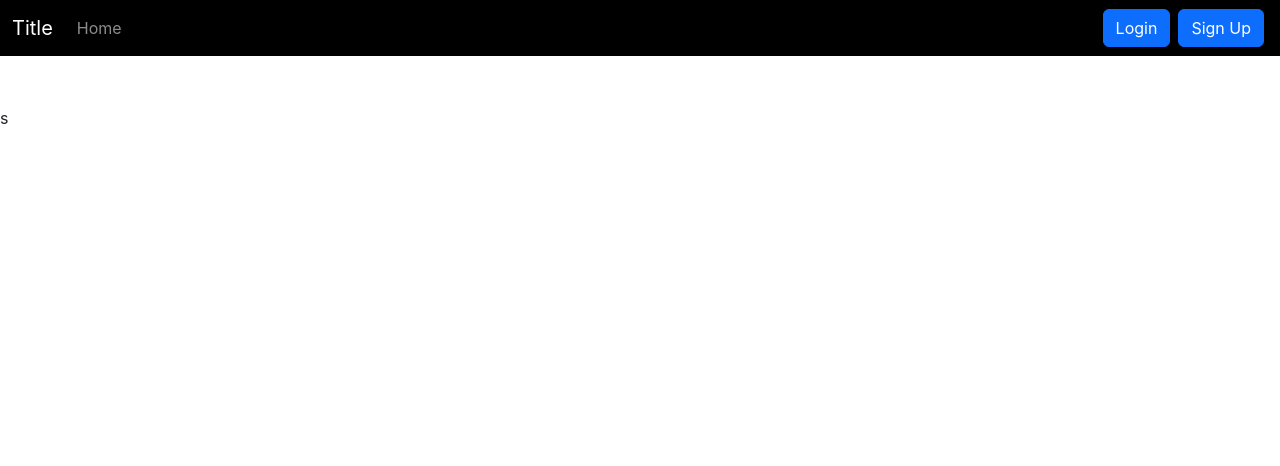
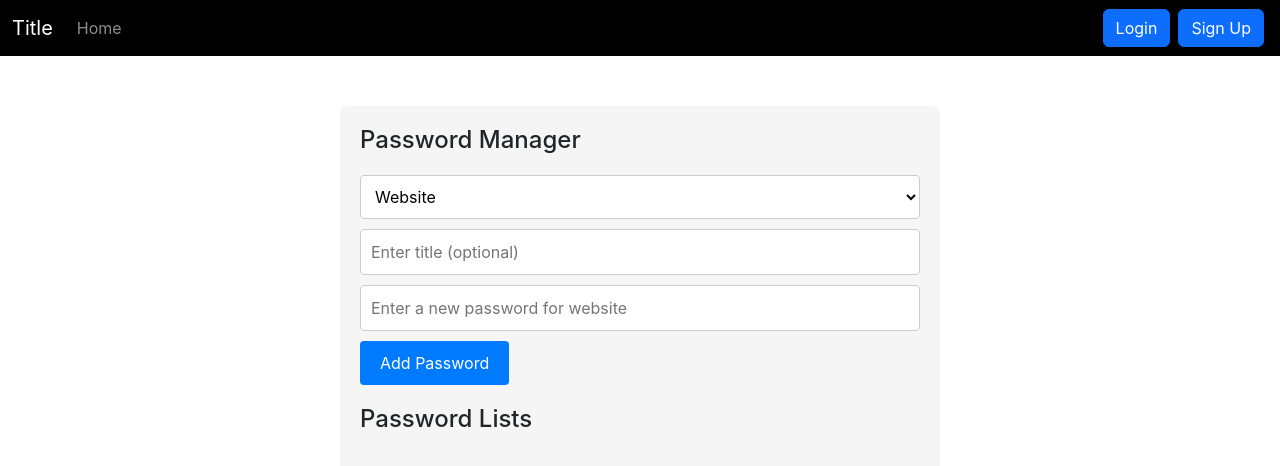
Before and after one commit to Samson2210/Notes-and-Password-Manager, a React (Create React App) app: page /passwordmanger in a window 1280 px wide. Shown: the top 466 px of the page. Built offline with nearby package versions, Linux system fonts and the light colour scheme.

Commit message:
added password manager and made changes

```diff
--- a/public/index.html
+++ b/public/index.html
@@ -40,7 +40,7 @@
       To begin the development, run `npm start` or `yarn start`.
       To create a production bundle, use `npm run build` or `yarn build`.
     -->
-    <script src="https://kit.fontawesome.com/7343cd5ae8.js" crossorigin="anonymous"></script>s
+    <script src="https://kit.fontawesome.com/7343cd5ae8.js" crossorigin="anonymous"></script>
     <script src="https://cdn.jsdelivr.net/npm/@popperjs/core@2.11.8/dist/umd/popper.min.js" integrity="sha384-I7E8VVD/ismYTF4hNIPjVp/Zjvgyol6VFvRkX/vR+Vc4jQkC+hVqc2pM8ODewa9r" crossorigin="anonymous"></script>
 <script src="https://cdn.jsdelivr.net/npm/bootstrap@5.3.0/dist/js/bootstrap.min.js" integrity="sha384-fbbOQedDUMZZ5KreZpsbe1LCZPVmfTnH7ois6mU1QK+m14rQ1l2bGBq41eYeM/fS" crossorigin="anonymous"></script>
   </body>
--- a/src/App.js
+++ b/src/App.js
@@ -7,6 +7,8 @@ import Signup from './components/Signup';
 import { BrowserRouter, Routes, Route } from 'react-router-dom'
 import NoteState from './context/notes/NotesState';
 import { useState } from 'react';
+import Notes from './components/Notes';
+import PasswordManager from './context/passwordmanager/passwordmange';
 
 function App() {
 
@@ -32,6 +34,8 @@ function App() {
               <Route exact path="/" element={<Home showAlert={showAlert} />} />
               <Route exact path="/signup" element={<Signup showAlert={showAlert}/>} />
               <Route exact path="/login" element={<Login showAlert={showAlert}/>} />
+              <Route exact path="/notes" element={<Notes showAlert={showAlert}/>} />
+              <Route exact path="/passwordmanger" element={<PasswordManager showAlert={showAlert}/>} />
             </Routes>
           </div>
         </BrowserRouter>
--- a/src/components/Notes.js
+++ b/src/components/Notes.js
@@ -13,9 +13,9 @@ const Notes = (props) => {
             getNotes();
         }
         else{
-            navigator("/login")
+            navigator("/notes")
         }
-    }, [])
+    }, [getNotes, navigator])
 
     const ref = useRef(null);
     const refClose = useRef(null);
@@ -73,7 +73,7 @@ const Notes = (props) => {
 
             <div className='row my-3'><h1>Your a Note</h1>
             <div className ="container mx-2">
-                {notes.length==0 && 'No notes to display'}
+                {notes.length===0 && 'No notes to display'}
                 </div>
                 {notes.map((note) => {
                     return <NoteItem key={note.id} updateNote={updateNote} note={note} showAlert={props.showAlert} />
--- /dev/null
+++ b/src/context/passwordmanager/PasswordManager.css
@@ -0,0 +1,103 @@
+/* PasswordManager.css */
+
+/* Container styles */
+.password-manager {
+  max-width: 600px;
+  margin: 0 auto;
+  padding: 20px;
+  background-color: #f5f5f5;
+  border-radius: 8px;
+}
+
+/* Heading styles */
+.password-manager h2 {
+  font-size: 24px;
+  margin-bottom: 20px;
+}
+
+/* Form container styles */
+.form-container {
+  margin-bottom: 20px;
+}
+
+/* Select input styles */
+.form-container select {
+  width: 100%;
+  padding: 10px;
+  font-size: 16px;
+  border: 1px solid #ccc;
+  border-radius: 4px;
+  margin-bottom: 10px;
+  background-color: #fff;
+}
+
+/* Text input styles */
+.form-container input[type="text"] {
+  width: 100%;
+  padding: 10px;
+  font-size: 16px;
+  border: 1px solid #ccc;
+  border-radius: 4px;
+  margin-bottom: 10px;
+  background-color: #fff;
+}
+
+/* Button styles */
+.form-container button {
+  background-color: #007BFF;
+  color: #fff;
+  padding: 10px 20px;
+  font-size: 16px;
+  border: none;
+  border-radius: 4px;
+  cursor: pointer;
+}
+
+/* List container styles */
+.list-container ul {
+  list-style-type: none;
+  padding: 0;
+}
+
+/* List item styles */
+.list-container li {
+  background-color: #fff;
+  padding: 10px;
+  border: 1px solid #ccc;
+  border-radius: 4px;
+  margin-bottom: 10px;
+  display: flex;
+  justify-content: space-between;
+  align-items: center;
+}
+
+/* Edit and Delete button styles */
+.list-container li button {
+  background-color: #dc3545;
+  color: #fff;
+  padding: 5px 10px;
+  border: none;
+  border-radius: 4px;
+  cursor: pointer;
+  margin-left: 10px;
+}
+
+/* Responsive styles for smaller screens */
+@media (max-width: 768px) {
+  .password-manager {
+    padding: 10px;
+  }
+
+  .form-container select,
+  .form-container input[type="text"] {
+    font-size: 14px;
+  }
+
+  .form-container button {
+    font-size: 14px;
+  }
+
+  .list-container li button {
+    font-size: 14px;
+  }
+}
--- /dev/null
+++ b/src/context/passwordmanager/passwordmange.js
@@ -0,0 +1,119 @@
+import React, { useState } from 'react';
+import './PasswordManager.css';
+
+const PasswordManager = () => {
+  const [passwords, setPasswords] = useState({
+    website: [],
+    socialo: [],
+    other: [],
+  });
+  const [newPassword, setNewPassword] = useState('');
+  const [selectedWebsite, setSelectedWebsite] = useState('website');
+  const [selectedtitle, setSelectedtitle] = useState('');
+  const [editIndex, setEditIndex] = useState(-1);
+
+  const addPassword = () => {
+    if (newPassword) {
+      if (editIndex !== -1) {
+        // If editIndex is set, update the existing password entry
+        const updatedPasswords = [...passwords[selectedWebsite]];
+        updatedPasswords[editIndex] = {
+          title: selectedtitle,
+          password: newPassword,
+        };
+        setPasswords((prevPasswords) => ({
+          ...prevPasswords,
+          [selectedWebsite]: updatedPasswords,
+        }));
+        setEditIndex(-1); // Reset the editIndex
+      } else {
+        // If editIndex is not set, add a new password entry
+        setPasswords((prevPasswords) => ({
+          ...prevPasswords,
+          [selectedWebsite]: [
+            ...prevPasswords[selectedWebsite],
+            { title: selectedtitle, password: newPassword },
+          ],
+        }));
+      }
+
+      setSelectedtitle('');
+      setNewPassword('');
+    }
+  };
+
+  const editPassword = (index) => {
+    const passwordToEdit = passwords[selectedWebsite][index];
+    setSelectedtitle(passwordToEdit.title);
+    setNewPassword(passwordToEdit.password);
+    setEditIndex(index);
+  };
+
+  const deletePassword = (index) => {
+    const updatedPasswords = passwords[selectedWebsite].filter(
+      (_, i) => i !== index
+    );
+    setPasswords((prevPasswords) => ({
+      ...prevPasswords,
+      [selectedWebsite]: updatedPasswords,
+    }));
+  };
+
+  return (
+    <div className="password-manager">
+    <h2>Password Manager</h2>
+    <div className="form-container">
+      <select
+        value={selectedWebsite}
+        onChange={(e) => {
+          setSelectedWebsite(e.target.value);
+          setEditIndex(-1); // Reset the editIndex when changing categories
+        }}
+        className="select-input"
+      >
+        <option value="website">Website</option>
+        <option value="socialo">Social Media</option>
+        <option value="other">Other</option>
+      </select>
+
+      <input
+        type="text"
+        placeholder="Enter title (optional)"
+        value={selectedtitle}
+        onChange={(e) => setSelectedtitle(e.target.value)}
+        className="text-input"
+      />
+      <input
+        type="text"
+        placeholder={`Enter a new password for ${selectedWebsite}`}
+        value={newPassword}
+        onChange={(e) => setNewPassword(e.target.value)}
+        className="text-input"
+      />
+      <button onClick={addPassword} className="action-button">
+        {editIndex !== -1 ? 'Update Password' : 'Add Password'}
+      </button>
+    </div>
+    <div className="list-container">
+      <h2>Password Lists</h2>
+      <ul>
+        {passwords[selectedWebsite].map((entry, index) => (
+          <li key={index} className="list-item">
+            <span>
+              Title: {entry.title || 'No title'}, Password: {entry.password}
+            </span>
+            <button onClick={() => editPassword(index)} className="action-button">
+              Edit
+            </button>
+            <button onClick={() => deletePassword(index)} className="action-button">
+              Delete
+            </button>
+          </li>
+        ))}
+      </ul>
+    </div>
+  </div>
+  );
+};
+
+export default PasswordManager;
```
Also changed, not shown: 1 other file (tests, documents, lock files or other folders).
